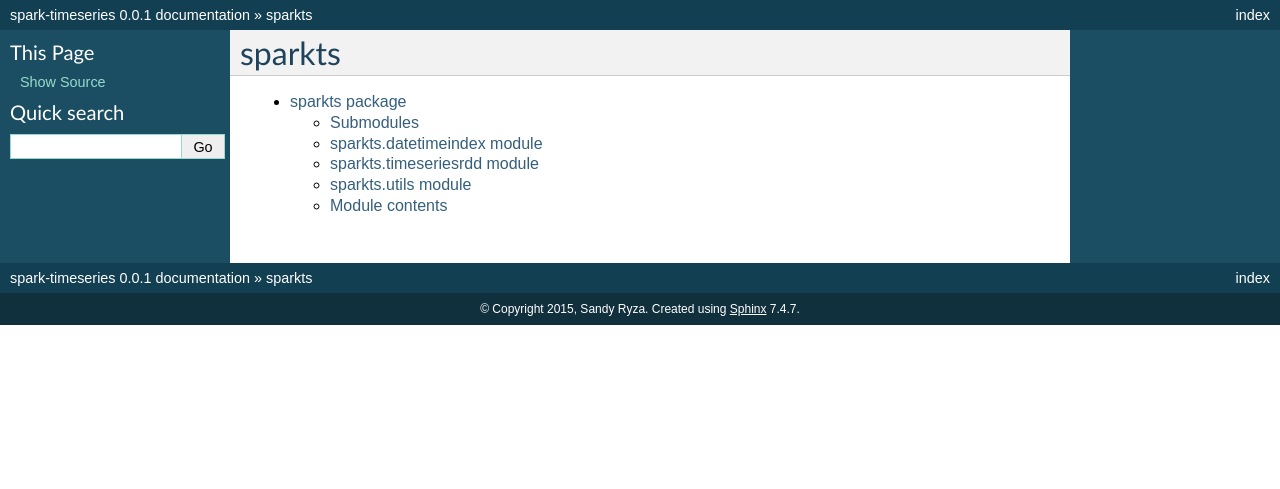
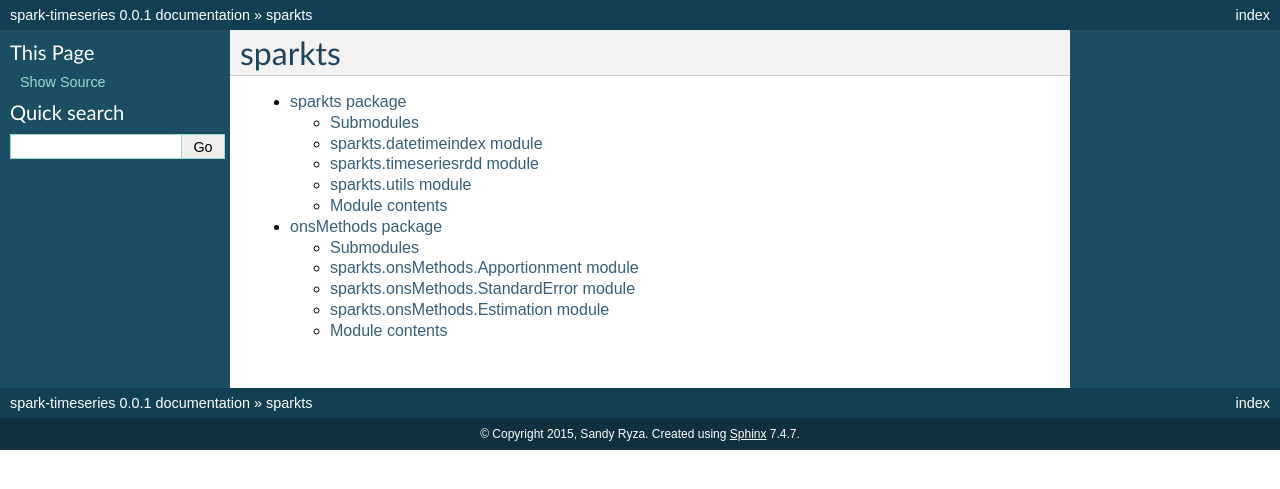
Before and after one commit to SteveBall/SML, a Sphinx documentation site: the page built from python/source/modules.rst, in a window 1280 px wide. Shown: the top 489 px of the page. Built offline with Sphinx 7.4.7, drawn with Linux system fonts in a browser that asks for light colours.

Commit message:
Adding python documentation sphinx stuff

```diff
--- a/python/source/conf.py
+++ b/python/source/conf.py
@@ -16,7 +16,7 @@
 # If extensions (or modules to document with autodoc) are in another directory,
 # add these directories to sys.path here. If the directory is relative to the
 # documentation root, use os.path.abspath to make it absolute, like shown here.
-#sys.path.insert(0, os.path.abspath('.'))
+sys.path.insert(0, os.path.abspath('..'))
 
 # -- General configuration -----------------------------------------------------
 
--- a/python/source/modules.rst
+++ b/python/source/modules.rst
@@ -5,3 +5,4 @@
    :maxdepth: 4
 
    sparkts
+   onsMethods
--- /dev/null
+++ b/python/source/onsMethods.rst
@@ -0,0 +1,38 @@
+onsMethods package
+==================
+
+Submodules
+----------
+
+sparkts.onsMethods.Apportionment module
+---------------------------------------
+
+.. automodule:: sparkts.onsMethods.Apportionment
+    :members:
+    :undoc-members:
+    :show-inheritance:
+
+sparkts.onsMethods.StandardError module
+---------------------------------------
+
+.. automodule:: sparkts.onsMethods.StandardError
+    :members:
+    :undoc-members:
+    :show-inheritance:
+
+sparkts.onsMethods.Estimation module
+------------------------------------
+
+.. automodule:: sparkts.onsMethods.Estimation
+    :members:
+    :undoc-members:
+    :show-inheritance:
+
+
+Module contents
+---------------
+
+.. automodule:: sparkts.onsMethods
+    :members:
+    :undoc-members:
+    :show-inheritance:
```
